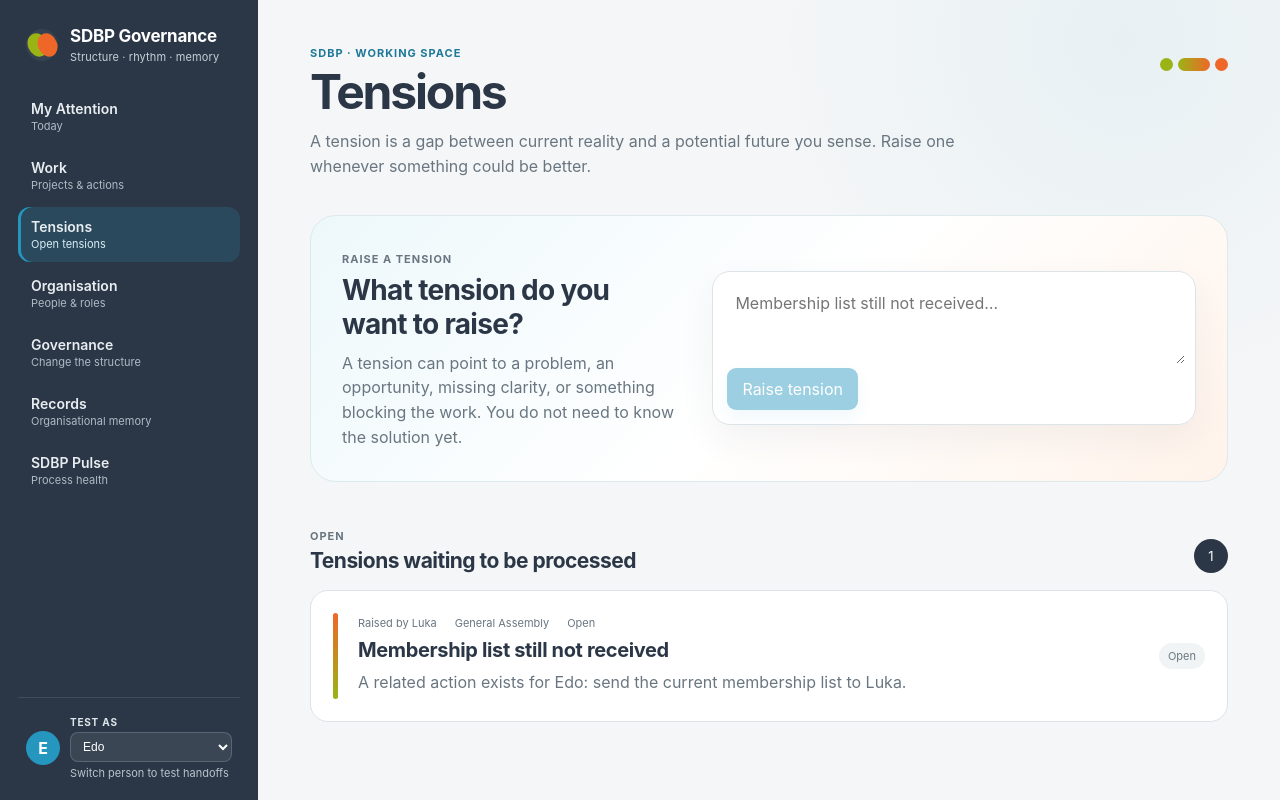
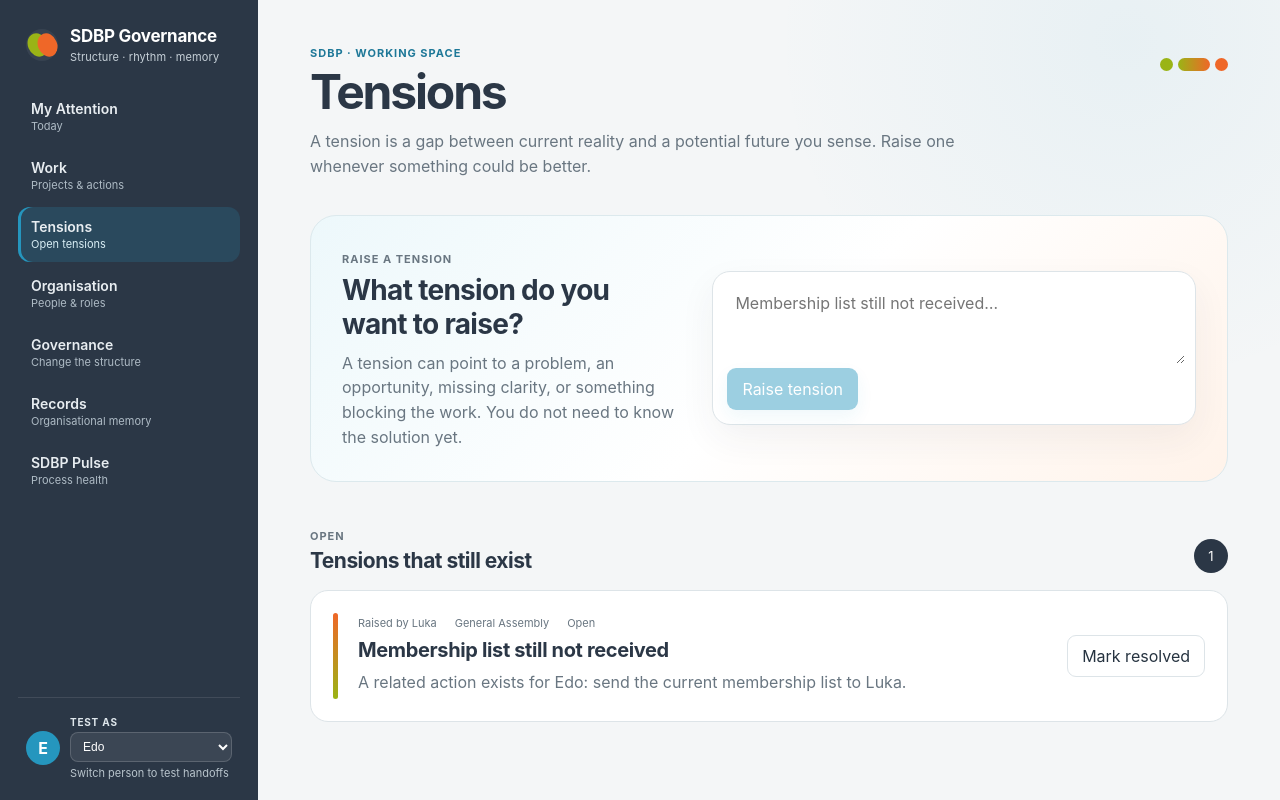
Before and after one commit to sdbp-admin/governance, a Next.js app: page /governance/ in a window 1280 px wide. Both pictures are taken after a click on the button "+ Raise a tension". Built offline with nearby package versions, Linux system fonts and the light colour scheme.

Commit message:
simplify tension resolution flow

```diff
--- a/components/tensions-view.tsx
+++ b/components/tensions-view.tsx
@@ -7,14 +7,14 @@ import { PROTOTYPE_TODAY, formatTensionStatus, personName } from "@/lib/prototyp
 
 type TensionOutcome = "information" | "action" | "project" | "governance" | "sync" | "none";
 
-export function TensionsView({ tensions, projects, currentUserId, selectedTensionId, draftSeed, onAddTension, onRespond, onResolve, onKeepOpen, onMove, onCreateAction, onCreateProject }: {
+export function TensionsView({ tensions, projects, currentUserId, selectedTensionId, draftSeed, onAddTension, onMarkResolved, onResolve, onKeepOpen, onMove, onCreateAction, onCreateProject }: {
   tensions: Tension[];
   projects: Project[];
   currentUserId: string;
   selectedTensionId: string | null;
   draftSeed: string;
   onAddTension: (tension: Tension) => void;
-  onRespond: (tensionId: string, note: string) => void;
+  onMarkResolved: (tensionId: string) => void;
   onResolve: (tensionId: string, note: string) => void;
   onKeepOpen: (tensionId: string) => void;
   onMove: (tensionId: string, status: "governance" | "needs_sync", note: string) => void;
@@ -43,17 +43,25 @@ export function TensionsView({ tensions, projects, currentUserId, selectedTensio
 
   return <>
     <div className="tension-composer"><div className="composer-copy"><span className="section-kicker">Raise a tension</span><h2>What tension do you want to raise?</h2><p>A tension can point to a problem, an opportunity, missing clarity, or something blocking the work. You do not need to know the solution yet.</p></div><div className="composer-input"><textarea value={draft} onChange={(event) => setDraft(event.target.value)} rows={3} placeholder="Membership list still not received…" /><button className="primary" disabled={!draft.trim()} onClick={raiseTension}>Raise tension</button></div></div>
-    <section className="section"><div className="section-head"><div><span className="section-kicker">Open</span><h2>Tensions waiting to be processed</h2></div><span className="counter">{activeTensions.length}</span></div>{activeTensions.length === 0 ? <div className="calm-empty compact-empty"><span>✓</span><h3>No open tensions</h3><p>Nothing currently needs processing.</p></div> : <div className="tension-stream">{activeTensions.map((tension) => {
+
+    <section className="section"><div className="section-head"><div><span className="section-kicker">Open</span><h2>Tensions that still exist</h2></div><span className="counter">{activeTensions.length}</span></div>{activeTensions.length === 0 ? <div className="calm-empty compact-empty"><span>✓</span><h3>No open tensions</h3><p>Nothing currently needs attention.</p></div> : <div className="tension-stream">{activeTensions.map((tension) => {
       const project = projects.find((candidate) => candidate.id === tension.linkedProjectId);
-      const needsMyConfirmation = tension.waitingKind === "confirmation" && tension.raiserId === currentUserId && tension.waitingFor === currentUserId && tension.status === "open";
-      const canProcess = tension.raiserId === currentUserId && !tension.waitingFor && tension.status === "open";
-      const needsMyResponse = tension.waitingKind === "response" && tension.waitingFor === currentUserId && tension.raiserId !== currentUserId && tension.status === "open";
-      const isProcessing = processingId === tension.id;
-      return <article className={`tension-card ${isProcessing ? "tension-card-open" : ""}`} key={tension.id}><div className="tension-line" aria-hidden="true" /><div className="tension-content"><div className="tension-meta"><span>Raised by {personName(tension.raiserId)}</span>{project && <span>{project.title}</span>}<span>{formatTensionStatus(tension)}</span></div><h3>{tension.title}</h3><p>{tension.latestNote ?? (tension.waitingFor ? `Waiting for ${personName(tension.waitingFor)}.` : "Ready to process.")}</p>
-        {isProcessing && needsMyConfirmation && <div className="tension-process-panel"><span className="kind">Check the actual outcome</span><h4>Did this resolve your tension?</h4><p className="process-help">The resulting action or project has now been completed. Confirm whether the underlying situation is actually resolved for you.</p><div className="process-actions"><button className="secondary" onClick={() => { onKeepOpen(tension.id); resetProcessing(); }}>No, keep it open</button><button className="primary small" onClick={() => { onResolve(tension.id, `${personName(currentUserId)} confirmed the tension is resolved.`); resetProcessing(); }}>Yes, resolve tension</button></div></div>}
-        {isProcessing && needsMyResponse && <div className="tension-process-panel"><span className="kind">Your response</span><h4>What does {personName(tension.raiserId)} need to know from you?</h4><textarea rows={3} value={outcomeNote} onChange={(event) => setOutcomeNote(event.target.value)} placeholder="Give the concrete response or commitment…" /><div className="process-actions"><button className="quiet" onClick={resetProcessing}>Cancel</button><button className="primary small" disabled={!outcomeNote.trim()} onClick={() => { onRespond(tension.id, outcomeNote); resetProcessing(); }}>Send response</button></div></div>}
-        {isProcessing && canProcess && <TensionProcessPanel tension={tension} outcome={outcome} setOutcome={setOutcome} outcomeTitle={outcomeTitle} setOutcomeTitle={setOutcomeTitle} outcomeNote={outcomeNote} setOutcomeNote={setOutcomeNote} ownerId={ownerId} setOwnerId={setOwnerId} onCancel={resetProcessing} onCreateAction={() => { onCreateAction(tension.id, outcomeTitle, ownerId); resetProcessing(); }} onCreateProject={() => { onCreateProject(tension.id, outcomeTitle); resetProcessing(); }} onResolveInformation={() => { onResolve(tension.id, `Information captured: ${outcomeNote.trim()}`); resetProcessing(); }} onResolveNone={() => { onResolve(tension.id, "No further action is needed. The tension is resolved."); resetProcessing(); }} onGovernance={() => { onMove(tension.id, "governance", "This tension requires a change to an ongoing role, accountability, domain or policy and has moved to Governance."); resetProcessing(); }} onSync={() => { onMove(tension.id, "needs_sync", "Asynchronous processing was not enough. This tension needs synchronous discussion."); resetProcessing(); }} />}
-      </div>{!isProcessing && needsMyConfirmation && <button className="secondary" onClick={() => startProcessing(tension.id)}>Review outcome <span aria-hidden="true">→</span></button>}{!isProcessing && needsMyResponse && <button className="secondary" onClick={() => startProcessing(tension.id)}>Respond <span aria-hidden="true">→</span></button>}{!isProcessing && canProcess && <button className="secondary" onClick={() => startProcessing(tension.id)}>What do you need? <span aria-hidden="true">→</span></button>}{!isProcessing && !needsMyConfirmation && !needsMyResponse && !canProcess && <span className={`tension-state tension-state-${tension.status}`}>{formatTensionStatus(tension)}</span>}</article>;
+      const awaitingMyConfirmation = tension.status === "awaiting_confirmation" && tension.raiserId === currentUserId;
+      const canProcess = tension.status === "open" && tension.raiserId === currentUserId;
+      const canMarkResolved = tension.status === "open";
+      const isProcessing = processingId === tension.id && canProcess;
+
+      return <article className={`tension-card ${isProcessing ? "tension-card-open" : ""}`} key={tension.id}><div className="tension-line" aria-hidden="true" /><div className="tension-content"><div className="tension-meta"><span>Raised by {personName(tension.raiserId)}</span>{project && <span>{project.title}</span>}<span>{formatTensionStatus(tension)}</span></div><h3>{tension.title}</h3><p>{tension.latestNote ?? "Open until somebody believes the real-world tension is resolved."}</p>
+
+        {isProcessing && <TensionProcessPanel tension={tension} outcome={outcome} setOutcome={setOutcome} outcomeTitle={outcomeTitle} setOutcomeTitle={setOutcomeTitle} outcomeNote={outcomeNote} setOutcomeNote={setOutcomeNote} ownerId={ownerId} setOwnerId={setOwnerId} onCancel={resetProcessing} onCreateAction={() => { onCreateAction(tension.id, outcomeTitle, ownerId); resetProcessing(); }} onCreateProject={() => { onCreateProject(tension.id, outcomeTitle); resetProcessing(); }} onResolveInformation={() => { onResolve(tension.id, `Information captured: ${outcomeNote.trim()}`); resetProcessing(); }} onResolveNone={() => { onResolve(tension.id, "No further action is needed. The tension is resolved."); resetProcessing(); }} onGovernance={() => { onMove(tension.id, "governance", "This tension requires a change to an ongoing role, accountability, domain or policy and has moved to Governance."); resetProcessing(); }} onSync={() => { onMove(tension.id, "needs_sync", "This tension needs a synchronous conversation."); resetProcessing(); }} />}
+
+        {awaitingMyConfirmation && <div className="tension-process-panel"><span className="kind">Resolution check</span><h4>{personName(tension.resolutionProposedBy ?? "")} marked this resolved. Is it resolved for you?</h4><p className="process-help">Check the actual situation. If the tension still exists, keep it open.</p><div className="process-actions"><button className="secondary" onClick={() => onKeepOpen(tension.id)}>No, keep it open</button><button className="primary small" onClick={() => onResolve(tension.id, `${personName(currentUserId)} confirmed the tension is resolved.`)}>Yes, resolved</button></div></div>}
+      </div>
+
+      {!isProcessing && !awaitingMyConfirmation && canProcess && <div className="actions compact-actions"><button className="secondary" onClick={() => startProcessing(tension.id)}>What do you need? <span aria-hidden="true">→</span></button><button className="quiet" onClick={() => onMarkResolved(tension.id)}>Resolve</button></div>}
+      {!isProcessing && !awaitingMyConfirmation && canMarkResolved && tension.raiserId !== currentUserId && <button className="secondary" onClick={() => onMarkResolved(tension.id)}>Mark resolved</button>}
+      {!isProcessing && !awaitingMyConfirmation && !canMarkResolved && <span className={`tension-state tension-state-${tension.status}`}>{formatTensionStatus(tension)}</span>}
+      </article>;
     })}</div>}</section>
   </>;
 }
@@ -63,18 +71,19 @@ function TensionProcessPanel({ tension, outcome, setOutcome, outcomeTitle, setOu
 }) {
   const outcomes: { id: TensionOutcome; label: string; description: string }[] = [
     { id: "information", label: "Information", description: "I need an answer, fact or clarification." },
-    { id: "action", label: "Action", description: "I need one concrete next step." },
-    { id: "project", label: "Project", description: "I need an outcome that will take more than one step." },
+    { id: "action", label: "Action", description: "I want to capture one concrete next step." },
+    { id: "project", label: "Project", description: "I want to capture an outcome that takes more than one step." },
     { id: "governance", label: "Governance", description: "An ongoing role, accountability, domain or policy needs to change." },
-    { id: "sync", label: "Synchronous discussion", description: "This cannot be processed well enough asynchronously." },
+    { id: "sync", label: "Synchronous discussion", description: "This needs a real conversation." },
     { id: "none", label: "Nothing further", description: "Naming or reviewing it was enough." },
   ];
-  return <div className="tension-process-panel"><span className="kind">Process tension</span><h4>What do you need?</h4><p className="process-help">Choose what should happen next. If the result is an action or project, the tension stays open while that work is outstanding. The raiser confirms resolution after the work is completed.</p><div className="outcome-grid">{outcomes.map((candidate) => <button key={candidate.id} className={outcome === candidate.id ? "outcome-option selected" : "outcome-option"} onClick={() => setOutcome(candidate.id)}><strong>{candidate.label}</strong><small>{candidate.description}</small></button>)}</div>
+
+  return <div className="tension-process-panel"><span className="kind">Process tension</span><h4>What do you need?</h4><p className="process-help">Capture useful resulting work when needed. Creating an action or project does not control this tension; come back and resolve the tension when reality has actually changed.</p><div className="outcome-grid">{outcomes.map((candidate) => <button key={candidate.id} className={outcome === candidate.id ? "outcome-option selected" : "outcome-option"} onClick={() => setOutcome(candidate.id)}><strong>{candidate.label}</strong><small>{candidate.description}</small></button>)}</div>
     {outcome === "information" && <div className="outcome-form"><label className="field"><span>Information or clarification</span><textarea rows={3} value={outcomeNote} onChange={(event) => setOutcomeNote(event.target.value)} /></label><button className="primary small" disabled={!outcomeNote.trim()} onClick={onResolveInformation}>Record and resolve</button></div>}
     {outcome === "action" && <div className="outcome-form outcome-form-grid"><label className="field"><span>Action</span><input value={outcomeTitle} onChange={(event) => setOutcomeTitle(event.target.value)} placeholder="Send current membership list" /></label><label className="field"><span>Owner</span><select value={ownerId} onChange={(event) => setOwnerId(event.target.value)}>{people.map((person) => <option key={person.id} value={person.id}>{person.name}</option>)}</select></label><button className="primary small" disabled={!outcomeTitle.trim()} onClick={onCreateAction}>Create action</button></div>}
     {outcome === "project" && <div className="outcome-form"><label className="field"><span>Project outcome</span><input value={outcomeTitle} onChange={(event) => setOutcomeTitle(event.target.value)} placeholder="Prepare membership data for the General Assembly" /></label><button className="primary small" disabled={!outcomeTitle.trim()} onClick={onCreateProject}>Create project</button></div>}
-    {outcome === "governance" && <div className="outcome-form"><p>This moves the tension to Governance. There you create the actual structural proposal and start the governance sequence.</p><button className="primary small" onClick={onGovernance}>Move to Governance</button></div>}
-    {outcome === "sync" && <div className="outcome-form"><p>The tension stays visible but is marked as needing synchronous discussion.</p><button className="primary small" onClick={onSync}>Mark as needing sync</button></div>}
+    {outcome === "governance" && <div className="outcome-form"><p>This moves the tension to Governance so a proposal can be prepared for a facilitator-led governance meeting.</p><button className="primary small" onClick={onGovernance}>Move to Governance</button></div>}
+    {outcome === "sync" && <div className="outcome-form"><p>The app keeps the tension visible; the actual processing moves to a real conversation.</p><button className="primary small" onClick={onSync}>Mark as needing sync</button></div>}
     {outcome === "none" && <div className="outcome-form"><p>No action, project or structural change is needed.</p><button className="primary small" onClick={onResolveNone}>Resolve tension</button></div>}
     <div className="process-actions"><button className="quiet" onClick={onCancel}>Close</button></div>
   </div>;
```
